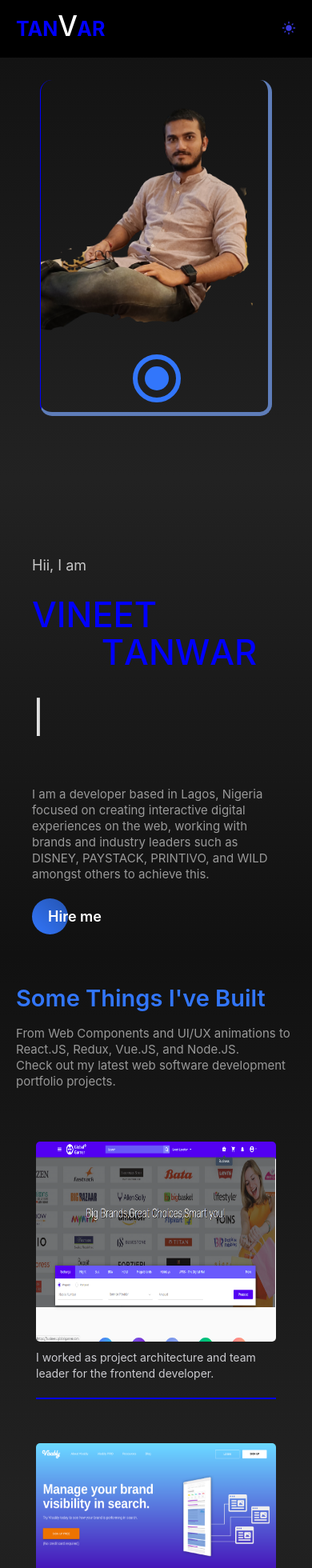
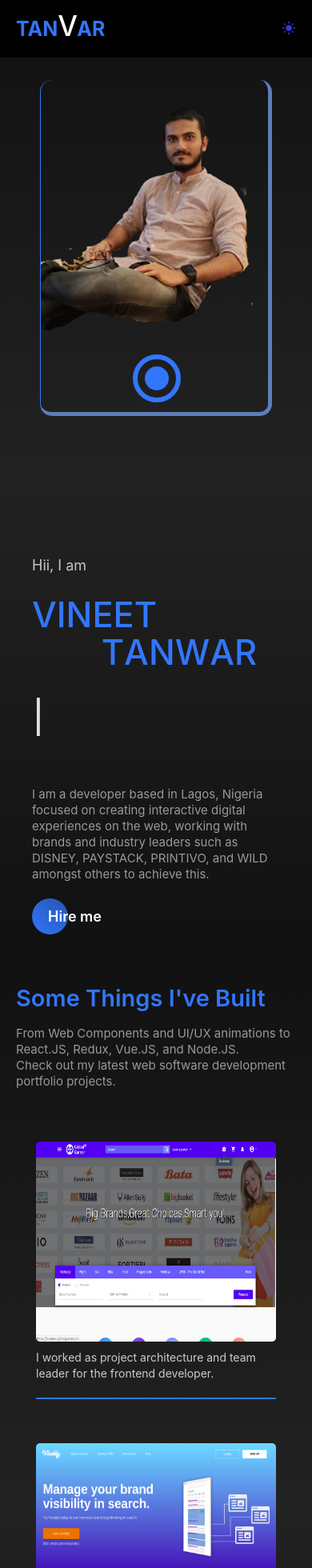
Before and after one commit to tanwar1998/portfolio, a React (Create React App) app: page / in a window 390 px wide. Shown: the top 1960 px of the page at 80% size. Built offline with nearby package versions, Linux system fonts and the light colour scheme.

Commit message:
updated mobile ui

```diff
--- a/src/pages/home/components/experience/index.jsx
+++ b/src/pages/home/components/experience/index.jsx
@@ -110,7 +110,7 @@ const ExperienceComponent = (props) => {
                     <div className="right-side-container">
                         <div className="hor-row heading-main">
                             {companies[openedIndex].post + ' @'}
-                            <span style = {{color: '#7070cf', marginLeft:'5px'}}>
+                            <span style = {{color: '#3276fb', marginLeft:'5px'}}>
                                 {companies[openedIndex].name}
                             </span>
                         </div>
--- a/src/pages/home/components/navbar/style.scss
+++ b/src/pages/home/components/navbar/style.scss
@@ -14,7 +14,7 @@
         padding: 0 20px 0 0;
         font-size: 25px;
         font-weight: bold;
-        color: blue;
+        color: #3276fb;
         display: inline-block;
         float: left;
         margin-right: 50px;
@@ -69,7 +69,7 @@
     .navbar-container-main{
         background: #fff;
         .logo-container-main{
-            color: blue;
+            color: #3276fb;
             .special-character{
                 color: #000;
             }
--- a/src/pages/home/components/service/style.scss
+++ b/src/pages/home/components/service/style.scss
@@ -21,7 +21,7 @@
             .icon-container{
                 display: inline-block;
                 float: left;
-                background: blue;
+                background: #3276fb;
                 color: #fff;
                 font-size: 20px;
                 padding: 5px 10px;
@@ -31,7 +31,7 @@
             .service-heading{
                 margin: 20px 0 10px;
                 font-size: 20px;
-                color: blue;
+                color: #3276fb;
                 font-weight: bold;
                 text-align: left;
             }
@@ -103,7 +103,7 @@
         .service-item{
             background: #fff;
             .service-heading{
-                color: blue;
+                color: #3276fb;
             }
             .service-info{
                 color: #5a5a5a;
--- a/src/pages/home/components/work/style.scss
+++ b/src/pages/home/components/work/style.scss
@@ -15,7 +15,7 @@
             margin: 15px 10px;
             display: inline-block;
             position: relative;
-            border-bottom: 2px solid blue;
+            border-bottom: 2px solid #3276fb;
             padding-bottom: 20px;
 
             img{
--- a/src/pages/home/style.scss
+++ b/src/pages/home/style.scss
@@ -83,7 +83,7 @@
 
             }
             h1{
-                color: blue;
+                color: #3276fb;
                 margin: 25px 0;
                 font-size: 5em;
 
@@ -116,7 +116,7 @@
                 height: 420px;
                 float: none;
                 display: inline-block;
-                border-left: 1px solid blue;
+                border-left: 1px solid #3276fb;
                 border-right: 5px solid #5e7db9;
                 border-bottom: 5px solid #5e7db9;
                 border-radius: 15px;
@@ -189,6 +189,16 @@
             }
             .right-side-container{
                 margin-top: 100px;
+
+                .developer-image-container:hover{
+                    background-image: url('../../assets/images/vineet5.png');
+                    border-left: 1px solid #3276fb;
+                    border-right: 5px solid #5e7db9;
+                    border-bottom: 5px solid #5e7db9;
+                    .button-container-main{
+                        opacity: 1;
+                    }
+                }
             }
         }
     }
@@ -276,6 +286,23 @@
             background: #fff;
             color: #3276fb;
         }
+
+    @media only screen and (max-width: 1200px){
+        .sticky-component{
+            position: relative;
+        }
+        .landing-component-main{
+
+            .right-side-container{
+
+                .developer-image-container:hover{
+                    border-left: 1px solid #3276fb;
+                    border-right: 5px solid #5e7db9;
+                    border-bottom: 5px solid #5e7db9;
+                }
+            }
+        }
+    }
     // }
 
 }
```
Also changed, not shown: 11 other files (tests, documents, lock files or other folders).
